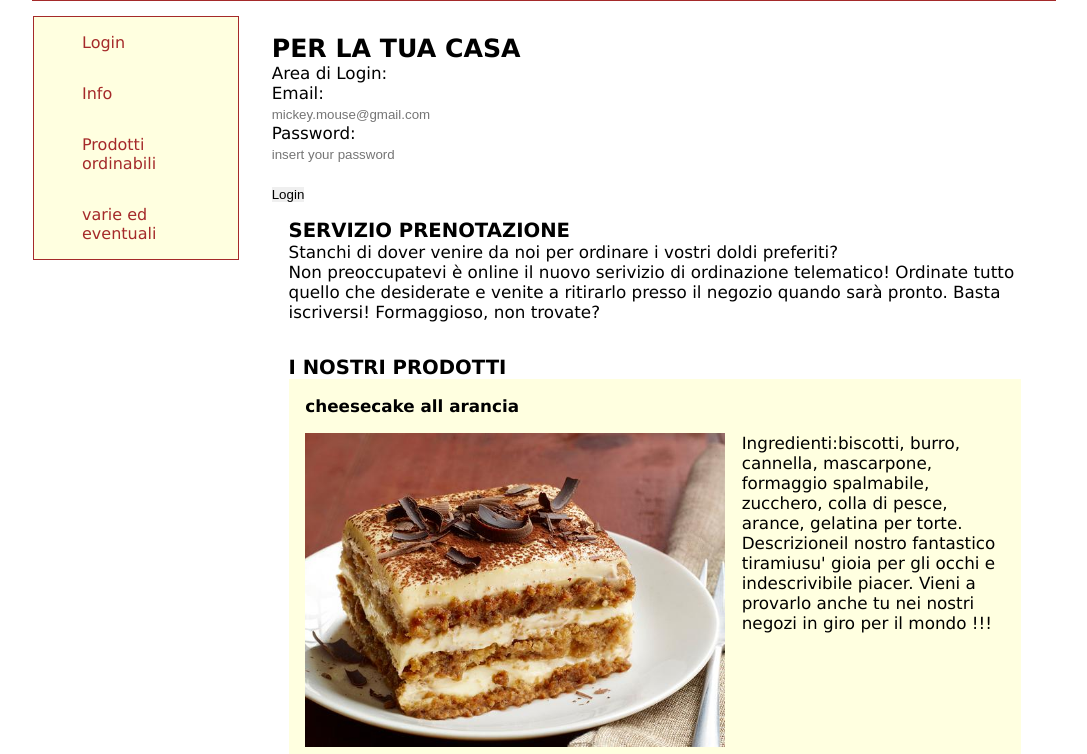
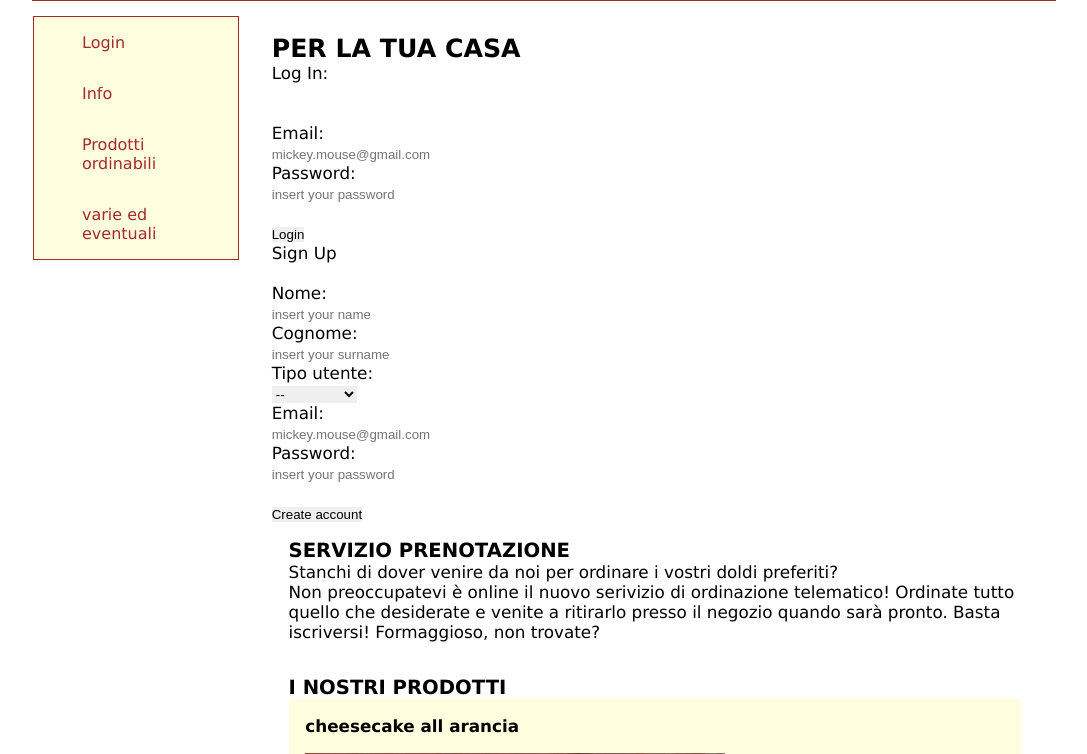
Before and after one commit to sballari/TecWeb, a PHP site: page /php/file/casa.php in a window 1280 px wide. Shown: the part 161-915 px from the top of the page, without its empty margins (96-1183 px from the left). Run offline with PHP 8.4, Linux system fonts and the light colour scheme; data comes from the database, SQL or seed files in the repository.

Commit message:
Cambiati

```diff
--- a/Src/php/class/Factory.php
+++ b/Src/php/class/Factory.php
@@ -41,7 +41,7 @@ class Factory {
 
 	function getProductList($typeP){
     //typeP can be "Al minuto", "Allingrosso", "Servizi"
-      if ($typeP != "Al minuto" && $typeP != "All_ingrosso" && $typeP!="Servizi") return false;
+      if ($typeP != "Al minuto" && $typeP != "All_ingrosso" && $typeP!="Servizio") return false;
 			if ($this->dbM->getStatus()==true){
           $result = $this->dbM->submitQuery("SELECT * FROM prodotto WHERE tipoProdotto='".$typeP."'");
           $arrUsr = array();
--- a/Src/php/file/CommonHtmlElement.php
+++ b/Src/php/file/CommonHtmlElement.php
@@ -2,9 +2,20 @@
 
 class CommonHtmlElement{
 
-	function _construct()
+
+
+
+	function __construct()
 	{
 	}
+
+	public function cleanInput($data) {
+		$data = trim($data);
+		$data = htmlentities($data);
+		$data = strip_tags($data);
+		return $data;
+	}
+
 
 	public function createheader($page){
 		echo "<div id='header'>";
@@ -75,7 +86,19 @@ class CommonHtmlElement{
 	}
 
 
-	public function generatelogin($type){
+
+	public function generatelogin(){
+
+
+		$ErrLogin = "";
+
+		$ErrEm = "";
+		$ErrPassw = "";
+
+
+
+		$email = $password = "";
+
 
 
 		session_start();
@@ -83,48 +106,192 @@ class CommonHtmlElement{
 		{
 		// OnSubmit display message!
 			echo "<div>";
-				echo "<form action='' target='_blank' method='POST'>";
+				echo "<form action='' method='POST'>";
 					echo "<fieldset>";
-						echo "<legend>Area di Login:</legend>";
+						echo "<legend>Log In:</legend>";
+						echo "<br>".$ErrLogin;
+						echo "<br>";
 						echo "Email:<br>";
-						echo "<input type='email' name='email' placeholder='mickey.mouse@gmail.com'>";
+						echo "<input type='email' name='email' placeholder='mickey.mouse@gmail.com' required>".$ErrEm;
 						echo "<br>";
 						echo "Password:<br>";
-						echo "<input type='password' name='password' placeholder='insert your password'>";
+						echo "<input type='password' name='password' placeholder='insert your password' required >".$ErrPassw;
 						echo "<br><br>";
-						echo "<input type='submit' value='Login'>";
+						echo "<input type='submit' name = 'submit' value='Login'>";
 					echo "</fieldset>";
 				echo "</form>";
 			echo "</div>";
+
+
+
+
+
 		}
 		else
 		{
+			// Validazio del pattern: se l'utente ha scritto l'email nella forma giusta.
 
-			if(file_exists("Authenticator.php"))
+
+
+
+			 $email = $this->cleanInput($_POST["email"]);
+			 if (!filter_var($email, FILTER_VALIDATE_EMAIL)) {
+				  $ErrEm = "Validation message: Invalid email format";
+			 }
+
+			  $password = $this->cleanInput($_POST["password"]);
+			 if (!preg_match("//",$password)) {		//******** YOU HAVE TO FIXED*******
+				 $ErrPassw = "Validation message: Invalid password format";
+			 }
+
+
+
+			if(file_exists("../class/Authenticator.php") && file_exists("../class/DBmanager.php"))
 			{
-				require_once "Authenticator.php";
+				require_once("../class/Authenticator.php");
+				require_once("../class/DBmanager.php");
 			}
 			else
 			{
 				echo "Error: file does not esist.";
 				exit;
 			}
-			$m = new Authenticator();		// la connessione con i lDB verra fatta ogni volta che viene creato un oggetto DBmanager.
-			$u = $m->validateUser($_POST['email'], $_POST['password']);
-			if($u==NULL)
+			$d = new DBmanager("localhost", "root", "", "i_tesori_di_squitty_mod");
+			$d->connect();
+			$a = new Authenticator($d);
+			$b = $a->validateUser($email, $password);
+			if($b==false)
 			{
-				echo "Wrong email or password!";
-				echo "Insert your data again. Please remember that password must contain at least 8 caracters and at most 12 caracters.";
-
+				//********FIX THE MESSAGE DISPLAY****************
+				 $ErrLogin = "Wrong email or password! Insert your data again. Please remember that password must contain at least 8 caracters and at most 12 caracters.";
+				header("Location: casa.php");
 			}
 			else
 			{
-				header("Location: http://www.itesoridisquitty.it/account.php");
+
+				header("Location: account2.php");
 
 			}
 
 		}
+
+
+
 	}
+
+
+
+
+	public function generateSignup(){
+
+
+
+		  $ErrSignup = "";
+
+
+		$nome = $cognome = $tipoUtente = $email = $password = "";
+		$ErrNome = $ErrCognome = $ErrTipoUtente = $ErrEmail = $ErrPassword = "";
+
+
+		if((!isset($_POST['nome'])) || (!isset($_POST['cognome'])) || (!isset($_POST['tipoUtente'])) || (!isset($_POST['email'])) || (!isset($_POST['password'])))
+		{
+		// OnSubmit display message!
+			echo "<div>";
+				echo "<form action=''  method='POST'>";
+					echo "<fieldset>";
+
+						echo "<legend>Sign Up</legend>";
+						echo "<br>".$ErrSignup;
+						echo "Nome:<br>";
+						echo "<input type='text' name='nome'  placeholder='insert your name' required>".$ErrNome;
+						echo "<br>";
+						echo "Cognome:<br>";
+						echo "<input type='text' name='cognome'  placeholder='insert your surname' required>".$ErrCognome;
+						echo "<br>";
+						echo "Tipo utente:<br>";
+						echo "<select name='tipoUtente' required>
+							<option value=''>--</option>
+							<option value='Al minuto'>Al minuto</option>
+							<option value='All ingrosso'>All'ngrosso</option>
+							<option value='Servizio'>Servizio</option>
+							<option value='Impiegato'>Impiegato</option>
+							</select>".$ErrTipoUtente;
+						echo "<br>";
+						echo "Email:<br>";
+						echo "<input type='email' name='email' placeholder='mickey.mouse@gmail.com' required>".$ErrEmail;
+						echo "<br>";
+						echo "Password:<br>";
+						echo "<input type='password' name='password' placeholder='insert your password' required>".$ErrPassword;
+						echo "<br><br>";
+						echo "<input type='submit' value='Create account'>";
+					echo "</fieldset>";
+				echo "</form>";
+			echo "</div>";
+
+
+
+		}
+		else{
+
+
+
+
+			$nome = $this->cleanInput($_POST["nome"]);
+			 if (!preg_match("//",$nome)) {		//******** YOU HAVE TO FIX IT*******
+				$ErrNome = "Validation message: Invalid name format";
+			 }
+
+			 $cognome = $this->cleanInput($_POST["cognome"]);
+			 if (!preg_match("//",$cognome)) {		//******** YOU HAVE TO FIX IT*******
+				$ErrCognome = "Validation message: Invalid surname format";
+			 }
+			$email = $this->cleanInput($_POST["email"]);
+			 if (!filter_var($email, FILTER_VALIDATE_EMAIL)) {
+				 $ErrEmail = "Validation message: Invalid email format";
+			 }
+
+			 $password = $this->cleanInput($_POST["password"]);
+			 if (!preg_match("//",$password)) {		//******** YOU HAVE TO FIXIT*******
+				$ErrPassword = "Validation message: Invalid password format";
+			 }
+
+			if(file_exists("../class/User.php") && file_exists("../class/Manipulator.php") && file_exists("../class/DBmanager.php"))
+			{
+				require_once("../class/User.php");
+				require_once("../class/Manipulator.php");
+				require_once("../class/DBmanager.php");
+			}
+			else
+			{
+				echo "Error: One of the files does not esist.";
+				exit;
+			}
+			$d = new DBmanager("localhost", "root", "", "i_tesori_di_squitty_mod");
+			$d->connect();
+			$m = new Manipulator($d);
+			$u = new User( $email, $password, $nome, $cognome, $tipoUtente);
+			$b = $m->insertUser($u);
+
+			if($b==FALSE)
+			{
+				$ErrSignup = "Email has already been used. Insert your data again. Please remember that password must contain at least 8 caracters and at most 12 caracters.";
+				header("Location: casa.php");
+			}
+			else
+			{
+				header("Location: account2.php");
+
+			}
+		}
+
+	}
+
+
+
+
+
+
+
 
 }
 	?>
--- a/Src/php/file/casa.php
+++ b/Src/php/file/casa.php
@@ -15,11 +15,12 @@
     </div>
 
     <?php
-		if(file_exists("CommonHtmlElement.php")){
-			require_once ("CommonHtmlElement.php");}
-		else{
-			echo "Error: file does not esist.";
-			exit;}
+		//if(file_exists("CommonHtmlElement.php")){
+			require_once ("CommonHtmlElement.php");
+			//}
+		//else{
+			//echo "Error: file does not esist.";
+			//exit;}
 		$header = new CommonHtmlElement();
 		$header->createheader("casa");
 	?>
@@ -40,8 +41,9 @@
 			else{
 				echo "Error: file does not esist.";
 				exit;}
-			$login = new CommonHtmlElement();
-			$login->generatelogin("Al minuto");
+			$log = new CommonHtmlElement();
+			$log->generatelogin();
+			$log->generateSignup();
 		?>
         <div id="info">
             <h3>SERVIZIO PRENOTAZIONE</h3>
@@ -63,8 +65,8 @@
 					echo "Error: One of the files does not esist.";
 					exit;}
 
-				$d = new DBmanager("localhost", "root", "", "squittydb");
-        $d->connect();
+				$d = new DBmanager("localhost", "root", "", "i_tesori_di_squitty_mod");
+				$d->connect();
 				$f = new Factory($d);
 				$prod = $f->getProductList("Al minuto");
 
```
Also changed, not shown: Src/php/file/catering.php (+31 -26 lines), Src/php/file/ristorante.php (+6 -5 lines).
